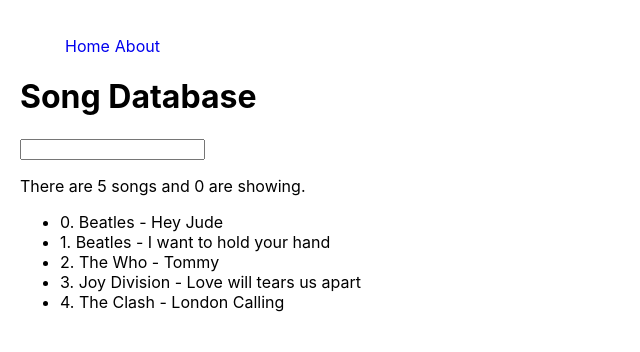
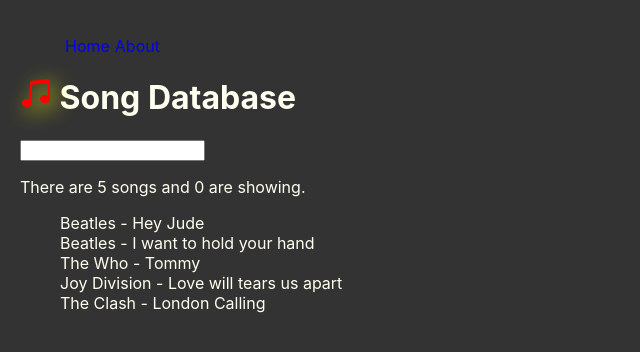
Before and after one commit to Pierluigi10/songdatabase, a React (Create React App) app: page / in a window 1280 px wide. Shown: the top 352 px of the page, without its empty margins (0-640 px from the left). Built offline with nearby package versions, Linux system fonts and the light colour scheme.

Commit message:
react icons, customize app.css

```diff
--- a/package.json
+++ b/package.json
@@ -8,6 +8,7 @@
     "@testing-library/user-event": "^12.8.3",
     "react": "^17.0.2",
     "react-dom": "^17.0.2",
+    "react-icons": "^4.2.0",
     "react-router-dom": "^5.2.0",
     "react-scripts": "4.0.3",
     "web-vitals": "^1.1.1"
--- a/src/App.css
+++ b/src/App.css
@@ -1,5 +1,7 @@
 body {
   padding: 20px;
+  background-color: #333;
+  color:ivory;
 }
 
 nav ul {
@@ -14,3 +16,23 @@
   list-style: none;
   margin-left: 5px;
 }
+
+ul.list li {
+  list-style: none;
+}
+
+.iconMusic {
+  color: red;
+  /* width: 100px;
+  height: 100px; */
+  /* border: 1px solid red; */
+  /* stroke: blue;
+  stroke-width: .3px; */
+  /* box-shadow: 2px 2px 2px #2A51CE; */
+  stroke: grey;
+  filter: drop-shadow(5px 5px 10px yellow);
+}
+
+.iconMusic:hover {
+  color: grey;
+}
--- a/src/App.js
+++ b/src/App.js
@@ -3,6 +3,7 @@
 import initialSongs from "./data/songs.json";
 import { Switch, Route, Link } from "react-router-dom";
 import About from "./components/about";
+import { BsMusicNoteBeamed } from "react-icons/bs";
 
 function App() {
   const [searchText, setSearchtext] = useState("");
@@ -33,7 +34,9 @@
           <About />
         </Route>
         <Route path="/">
-          <h1>Song Database</h1>
+          <h1>
+            <BsMusicNoteBeamed className="iconMusic" /> Song Database
+          </h1>
           <div>
             <input type="text" onChange={(e) => searchSongs(e.target.value)} />
           </div>
@@ -41,7 +44,7 @@
             There are {songs.length} songs and{" "}
             {songs.filter((song) => song.showDescription).length} are showing.
           </p>
-          <ul>
+          <ul className="list">
             {songs.map((song, index) => {
               return (
                 <>
@@ -52,7 +55,6 @@
                       .toLowerCase()
                       .includes(searchText.toLowerCase())) && (
                     <li>
-                      {index}.{" "}
                       <span onClick={() => toggleDescription(index)}>
                         {song.author} - {song.name}
                       </span>
```
Also changed, not shown: 1 other file (tests, documents, lock files or other folders).
